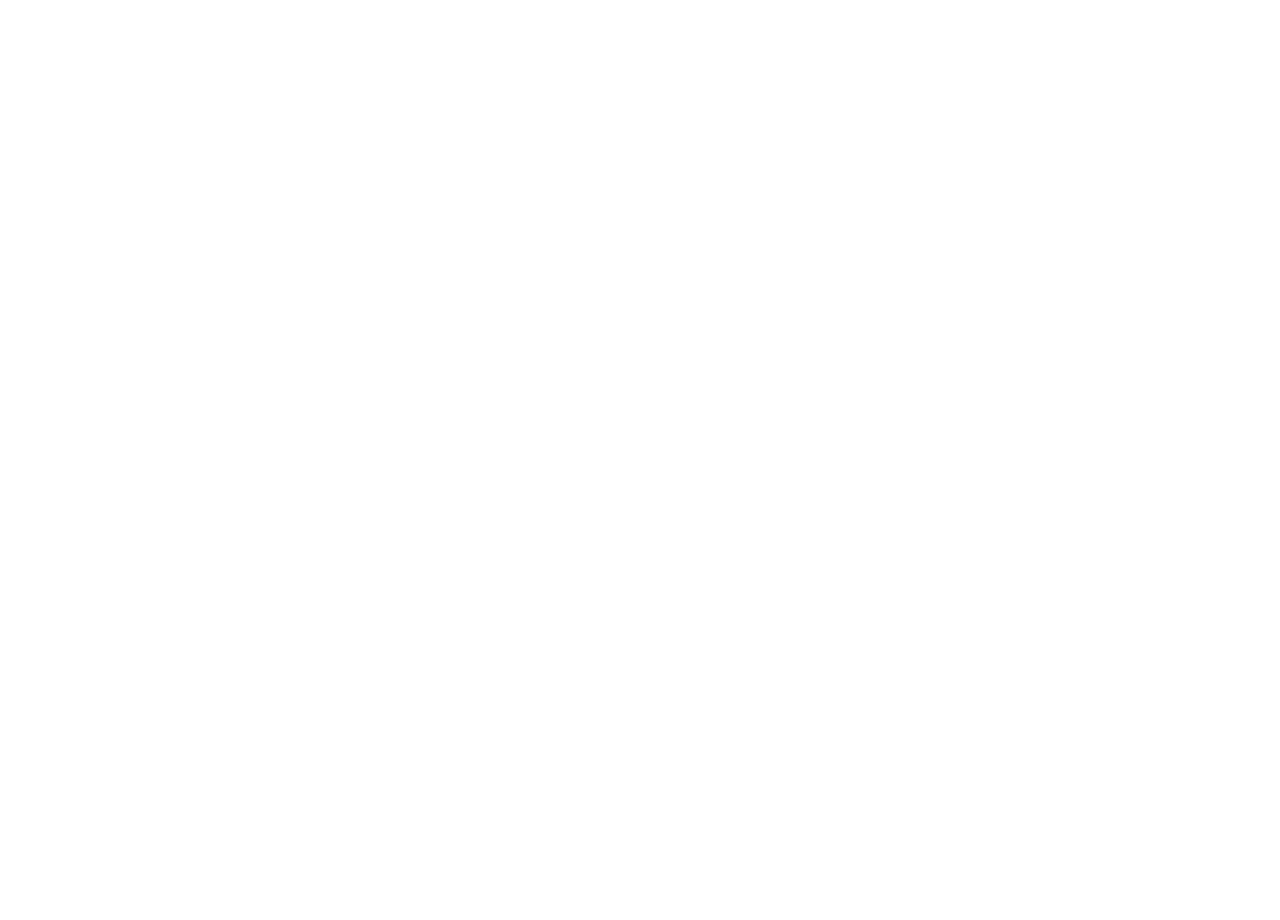
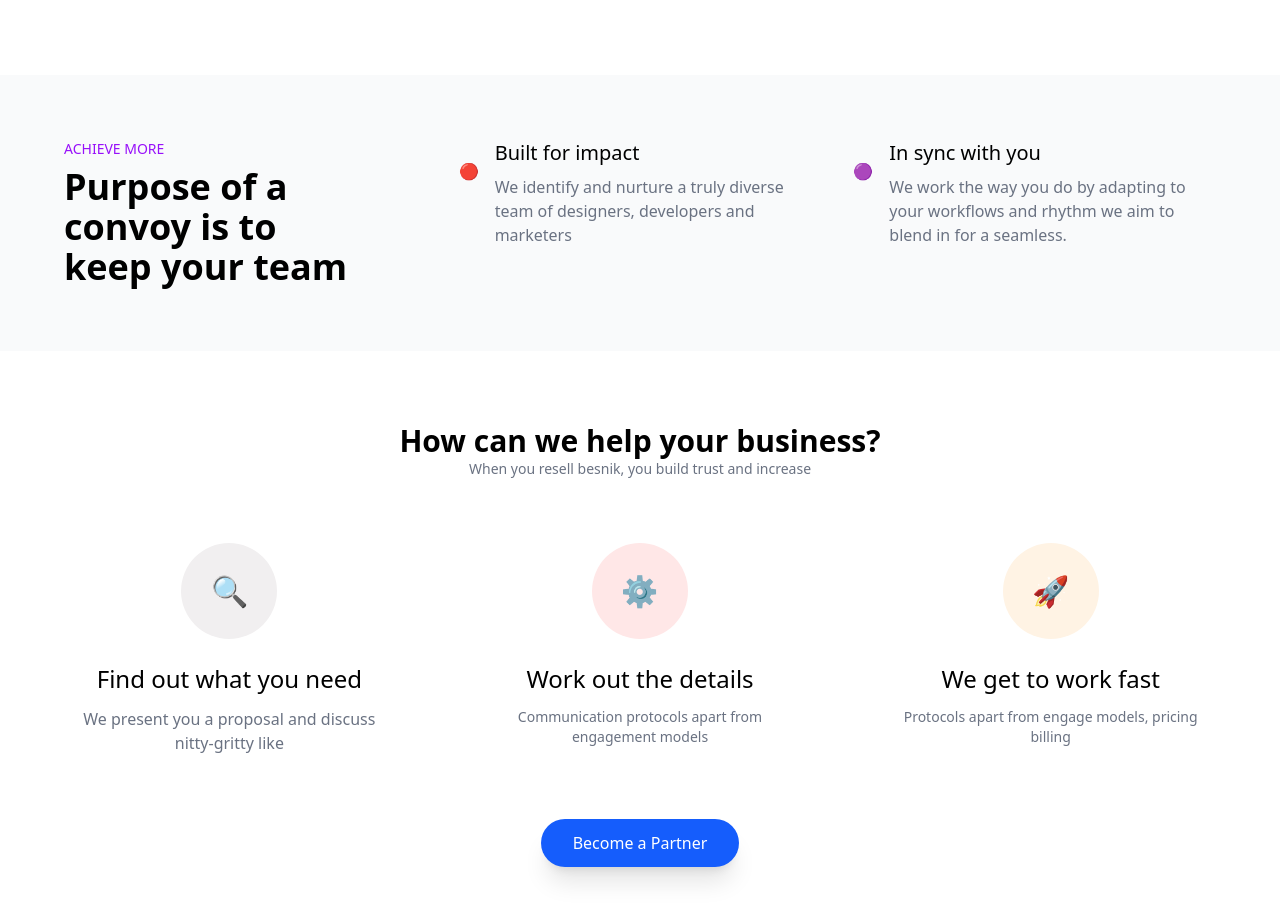
Before and after one commit to Nahid-Codex/Modern-Business-Landing-Page-React, a React (Vite) app: page / in a window 1280 px wide. Shown: the part 1000-1920 px from the top of the page. Before the commit the page ends 1075 px from the top, so only its background shows below. Built offline with nearby package versions, Linux system fonts and the light colour scheme.

Commit message:
about-section

```diff
--- a/src/App.jsx
+++ b/src/App.jsx
@@ -1,7 +1,9 @@
 import "./App.css";
+import About from "./Components/About";
 import CompanyLogo from "./Components/CompanyLogo";
 import Hero from "./Components/Hero";
 import Navbar from "./Components/Navbar";
+import PurposeSection from "./Components/PurposeSection";
 
 function App() {
   return (
@@ -12,6 +14,8 @@
           <Navbar />
           <Hero />
           <CompanyLogo/>
+          <PurposeSection/>
+          <About/>
         </div>
       </main>
     </>
--- /dev/null
+++ b/src/Components/About.jsx
@@ -0,0 +1,54 @@
+import React from "react";
+
+const About = () => {
+  return (
+    <div className="max-w-6xl mx-auto mt-18 space-y-16">
+      <div className="text-center">
+        <h3 className="text-3xl font-bold">How can we help your business?</h3>
+        <p className="text-sm text-gray-500">
+          When you resell besnik, you build trust and increase
+        </p>
+      </div>
+      <div className=" grid grid-cols-3 gap-20 ">
+        <div className="flex flex-col items-center P-6">
+          <div className="w-24 h-24 bg-[#f1eff0] rounded-full justify-center items-center flex mb-6">
+            <div className="text-3xl">🔍</div>
+          </div>
+          <div className="text-center ">
+            <h3 className="text-2xl font-medium mb-3">Find out what you need</h3>
+            <p className=" text-gray-500">
+              We present you a proposal and discuss nitty-gritty like
+            </p>
+          </div>
+        </div>
+        <div className="flex flex-col items-center">
+          <div className="w-24 h-24 bg-[#ffe7e7] rounded-full justify-center items-center flex mb-6">
+            <div className="text-3xl">⚙️</div>
+          </div>
+          <div className="text-center">
+            <h3 className="text-2xl font-medium mb-3">Work out the details</h3>
+            <p className="text-sm text-gray-500">
+              Communication protocols apart from engagement models
+            </p>
+          </div>
+        </div>
+        <div className="flex flex-col items-center">
+          <div className="w-24 h-24 bg-[#FFF3E4] rounded-full justify-center items-center flex mb-6">
+            <div className="text-3xl">🚀</div>
+          </div>
+          <div className="text-center">
+            <h3 className="text-2xl font-medium mb-3">We get to work fast</h3>
+            <p className="text-sm text-gray-500">
+              Protocols apart from engage models, pricing billing
+            </p>
+          </div>
+        </div>
+      </div>
+      <div className="text-center mb-16">
+        <button className="bg-blue-600 px-8 py-3 text-white font-medium rounded-full cursor-pointer hover:bg-blue-700 shadow-xl hover:shadow-blue-200 hover:scale-105 transition-all">Become a Partner</button>
+      </div>
+    </div>
+  );
+};
+
+export default About;
--- /dev/null
+++ b/src/Components/PurposeSection.jsx
@@ -0,0 +1,40 @@
+import React from "react";
+
+const PurposeSection = () => {
+  return (
+    <div className="bg-gray-50 py-16 px-4 sm:px-6 md:px-8">
+      <div className="max-w-6xl mx-auto grid md:grid-cols-3 grid-cols-1 gap-8">
+        <div>
+          <p className="font-medium text-purple-600 text-sm mb-2">
+            ACHIEVE MORE
+          </p>
+          <h3 className="font-bold text-3xl md:text-4xl md:w-4/5 w-full">
+            Purpose of a convoy is to keep your team
+          </h3>
+        </div>
+        <div className="flex gap-4">
+          <div className="mt-5">🔴</div>
+          <div>
+            <p className="font-medium text-xl mb-2">Built for impact</p>
+          <p className="text-gray-500">
+            We identify and nurture a truly diverse team of designers,
+            developers and marketers
+          </p>
+          </div>
+        </div>
+        <div className="flex gap-4">
+          <div className="mt-5">🟣</div>
+          <div>
+            <p className="font-medium text-xl mb-2">In sync with you</p>
+            <p className="text-gray-500">
+              We work the way you do by adapting to your workflows and rhythm we
+              aim to blend in for a seamless.
+            </p>
+          </div>
+        </div>
+      </div>
+    </div>
+  );
+};
+
+export default PurposeSection;
```
